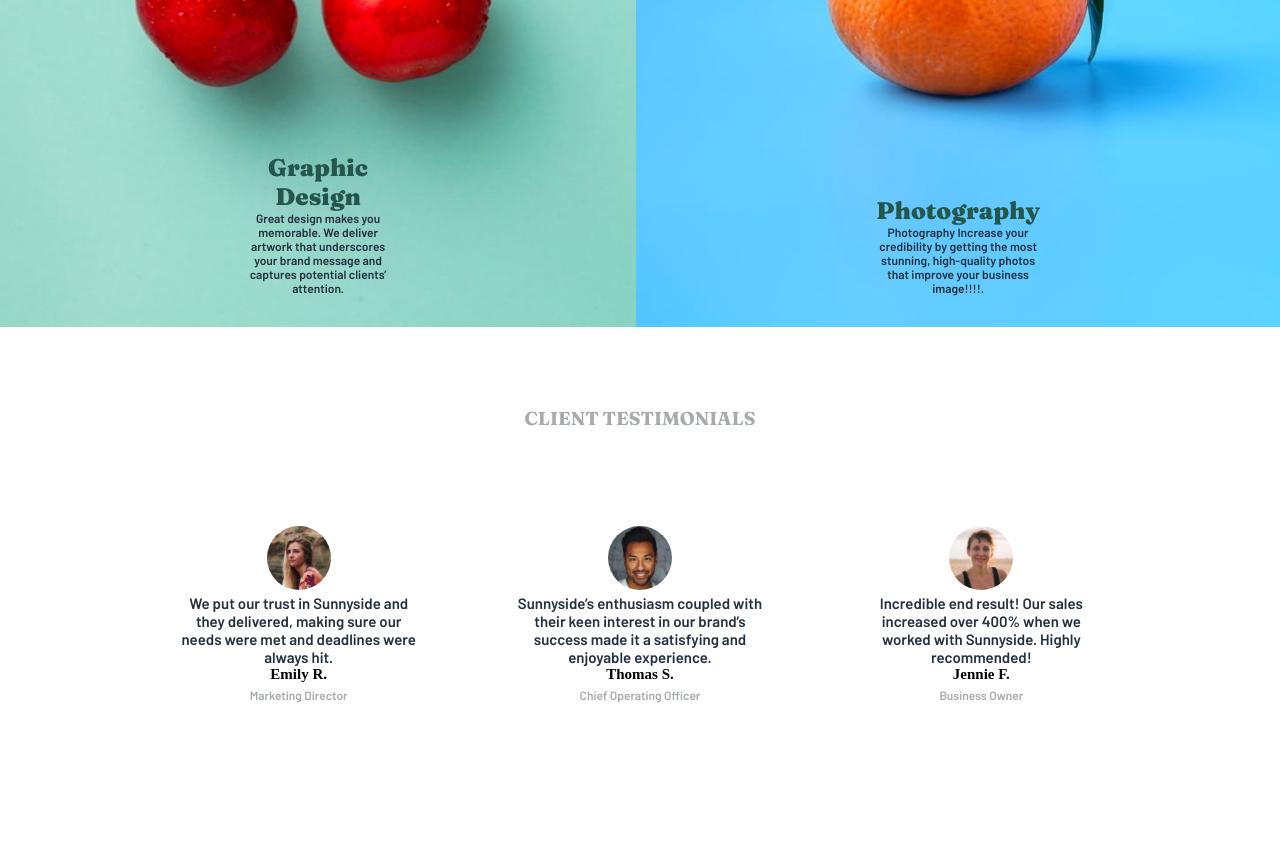
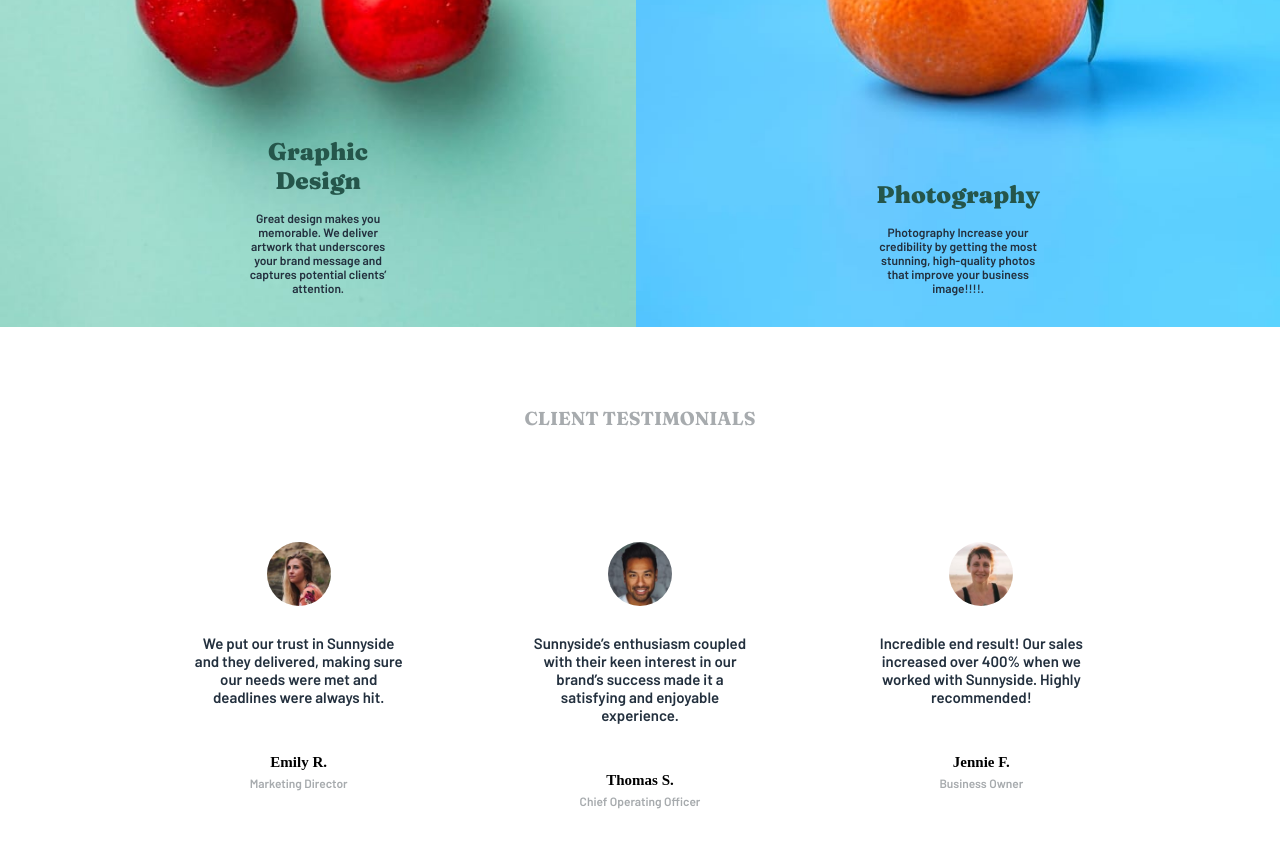
Before and after one commit to adhanif/Sunnyside-agency-landing-page, a React (Vite) app in the folder LandingPage/: page / in a window 1280 px wide. Shown: the part 1220-2067 px from the top of the page. Built offline with nearby package versions, Linux system fonts and the light colour scheme.

Commit message:
margin cards changed

```diff
--- a/LandingPage/src/components/Client.css
+++ b/LandingPage/src/components/Client.css
@@ -48,14 +48,12 @@ h3{
     color: hsl(167, 40%, 24%);
     font-weight: 900;
     font-size: 24px;
+    margin-bottom: 1rem;
 }
 
 .client-grid-container{
 padding: 5rem;
-/* display: flex;
-flex-direction: column;
-align-items: center;
-justify-content: center; */
+
 }
 
 .cards{
@@ -71,10 +69,11 @@ justify-content: center; */
 .clients-img img{
     border-radius: 50%;
     height: 4rem;
+    margin-bottom: 1.5rem;
 }
 
 .clients{
-    padding: 3rem;
+    padding: 4rem;
     display: flex;
     flex-direction: column;
     text-align: center;
@@ -82,6 +81,7 @@ justify-content: center; */
 .clients p{
     color: hsl(212, 27%, 19%);
     font-size: 15px;
+    margin-bottom: 3rem;
 }
 
 .info p{
```
